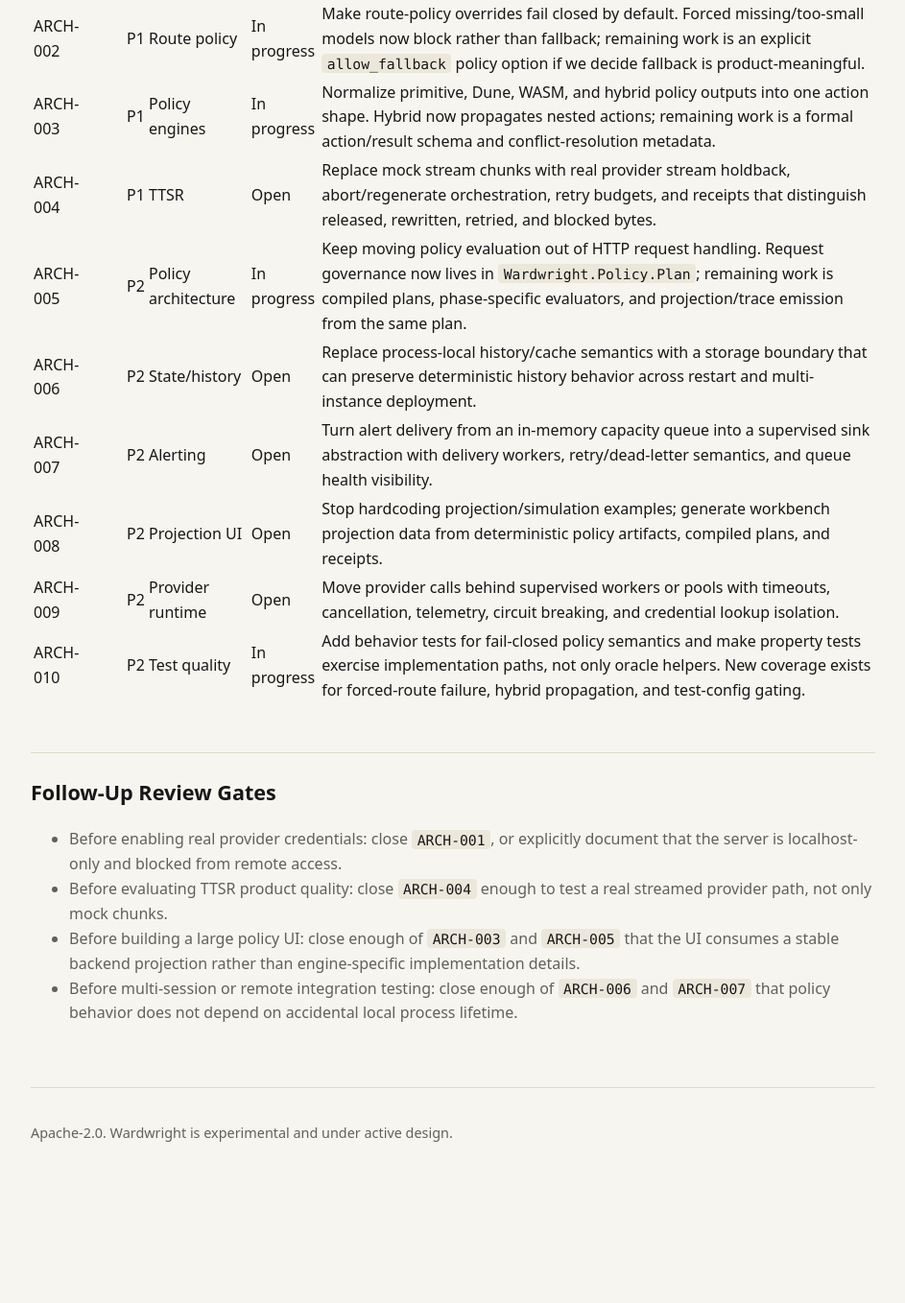
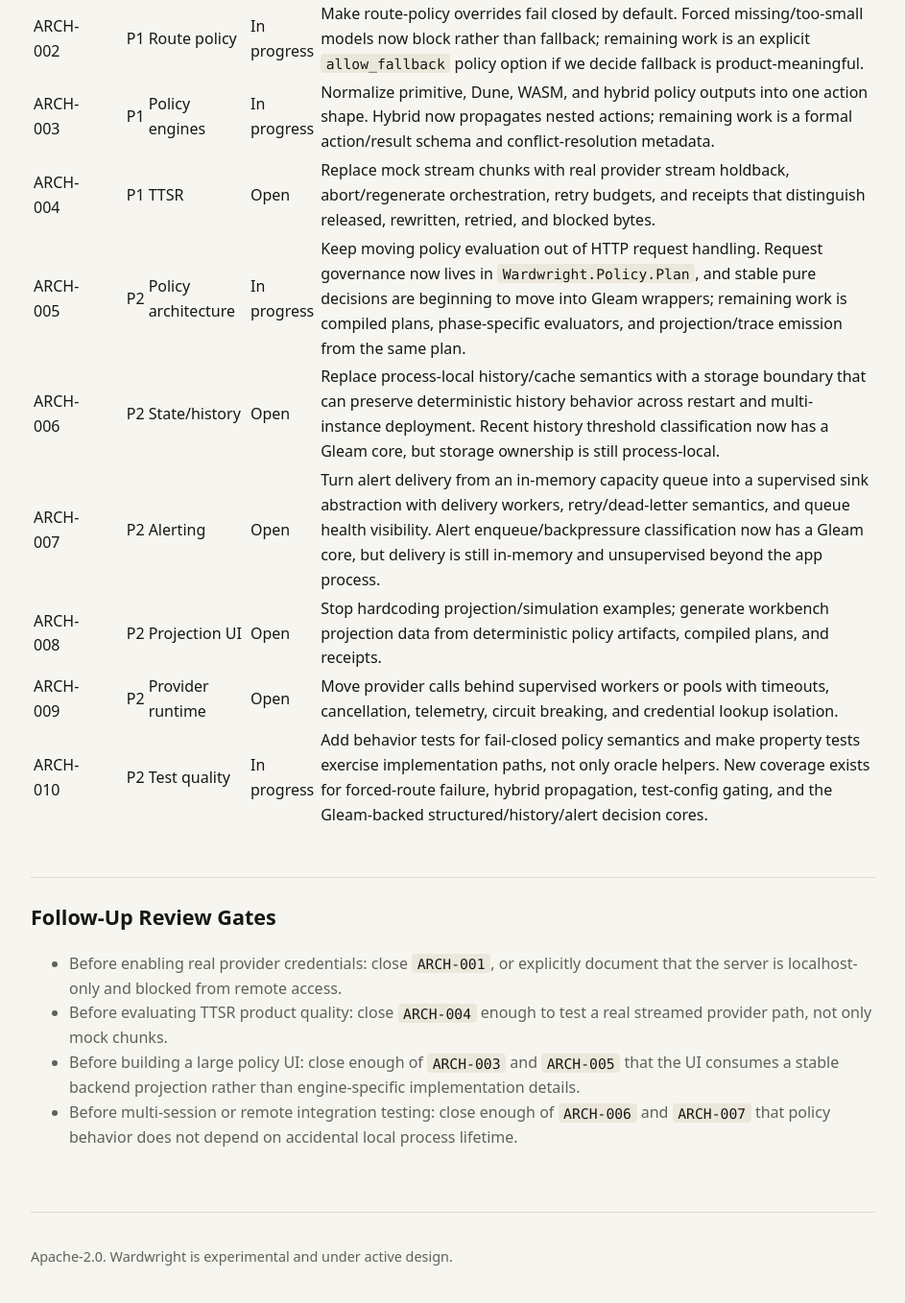
Before and after one commit to bglusman/ingary, a Jekyll site: the page built from docs/architecture-review-tasks.md, in a window 1280 px wide and 1400 px high, scrolled down 611 px. Shown: the top 1358 px of the window at 96% size, without its empty margins (168-1111 px from the left). Built offline with Jekyll 4.4.1, drawn with Linux system fonts in a browser that asks for light colours; before the commit the page ends 1882 px from its top, so only the background shows below that.

Commit message:
Consolidate Gleam policy cores

```diff
--- a/docs/architecture-review-tasks.md
+++ b/docs/architecture-review-tasks.md
@@ -18,12 +18,12 @@ deployment with real provider credentials.
 | ARCH-002 | P1 | Route policy | In progress | Make route-policy overrides fail closed by default. Forced missing/too-small models now block rather than fallback; remaining work is an explicit `allow_fallback` policy option if we decide fallback is product-meaningful. |
 | ARCH-003 | P1 | Policy engines | In progress | Normalize primitive, Dune, WASM, and hybrid policy outputs into one action shape. Hybrid now propagates nested actions; remaining work is a formal action/result schema and conflict-resolution metadata. |
 | ARCH-004 | P1 | TTSR | Open | Replace mock stream chunks with real provider stream holdback, abort/regenerate orchestration, retry budgets, and receipts that distinguish released, rewritten, retried, and blocked bytes. |
-| ARCH-005 | P2 | Policy architecture | In progress | Keep moving policy evaluation out of HTTP request handling. Request governance now lives in `Wardwright.Policy.Plan`; remaining work is compiled plans, phase-specific evaluators, and projection/trace emission from the same plan. |
-| ARCH-006 | P2 | State/history | Open | Replace process-local history/cache semantics with a storage boundary that can preserve deterministic history behavior across restart and multi-instance deployment. |
-| ARCH-007 | P2 | Alerting | Open | Turn alert delivery from an in-memory capacity queue into a supervised sink abstraction with delivery workers, retry/dead-letter semantics, and queue health visibility. |
+| ARCH-005 | P2 | Policy architecture | In progress | Keep moving policy evaluation out of HTTP request handling. Request governance now lives in `Wardwright.Policy.Plan`, and stable pure decisions are beginning to move into Gleam wrappers; remaining work is compiled plans, phase-specific evaluators, and projection/trace emission from the same plan. |
+| ARCH-006 | P2 | State/history | Open | Replace process-local history/cache semantics with a storage boundary that can preserve deterministic history behavior across restart and multi-instance deployment. Recent history threshold classification now has a Gleam core, but storage ownership is still process-local. |
+| ARCH-007 | P2 | Alerting | Open | Turn alert delivery from an in-memory capacity queue into a supervised sink abstraction with delivery workers, retry/dead-letter semantics, and queue health visibility. Alert enqueue/backpressure classification now has a Gleam core, but delivery is still in-memory and unsupervised beyond the app process. |
 | ARCH-008 | P2 | Projection UI | Open | Stop hardcoding projection/simulation examples; generate workbench projection data from deterministic policy artifacts, compiled plans, and receipts. |
 | ARCH-009 | P2 | Provider runtime | Open | Move provider calls behind supervised workers or pools with timeouts, cancellation, telemetry, circuit breaking, and credential lookup isolation. |
-| ARCH-010 | P2 | Test quality | In progress | Add behavior tests for fail-closed policy semantics and make property tests exercise implementation paths, not only oracle helpers. New coverage exists for forced-route failure, hybrid propagation, and test-config gating. |
+| ARCH-010 | P2 | Test quality | In progress | Add behavior tests for fail-closed policy semantics and make property tests exercise implementation paths, not only oracle helpers. New coverage exists for forced-route failure, hybrid propagation, test-config gating, and the Gleam-backed structured/history/alert decision cores. |
 
 ## Follow-Up Review Gates
 
--- a/mise.toml
+++ b/mise.toml
@@ -1,10 +1,11 @@
 [tools]
 erlang = "28.5"
 elixir = "1.19.5-otp-28"
+gleam = "1.16.0"
 
 [tasks."check:app"]
 description = "Run app formatting and tests"
-run = "cd app && mix format --check-formatted && mix test"
+run = "cd app && gleam format --check src && mix format --check-formatted && mix test"
 
 [tasks."check:contracts"]
 description = "Run shared Python contract/storage checks that do not need live servers"
```
Also changed, not shown: app/gleam.toml (added, +9 -0 lines), docs/beam-liveview-roadmap.md (+5 -3 lines), README.md, app/README.md, 14 other files.
